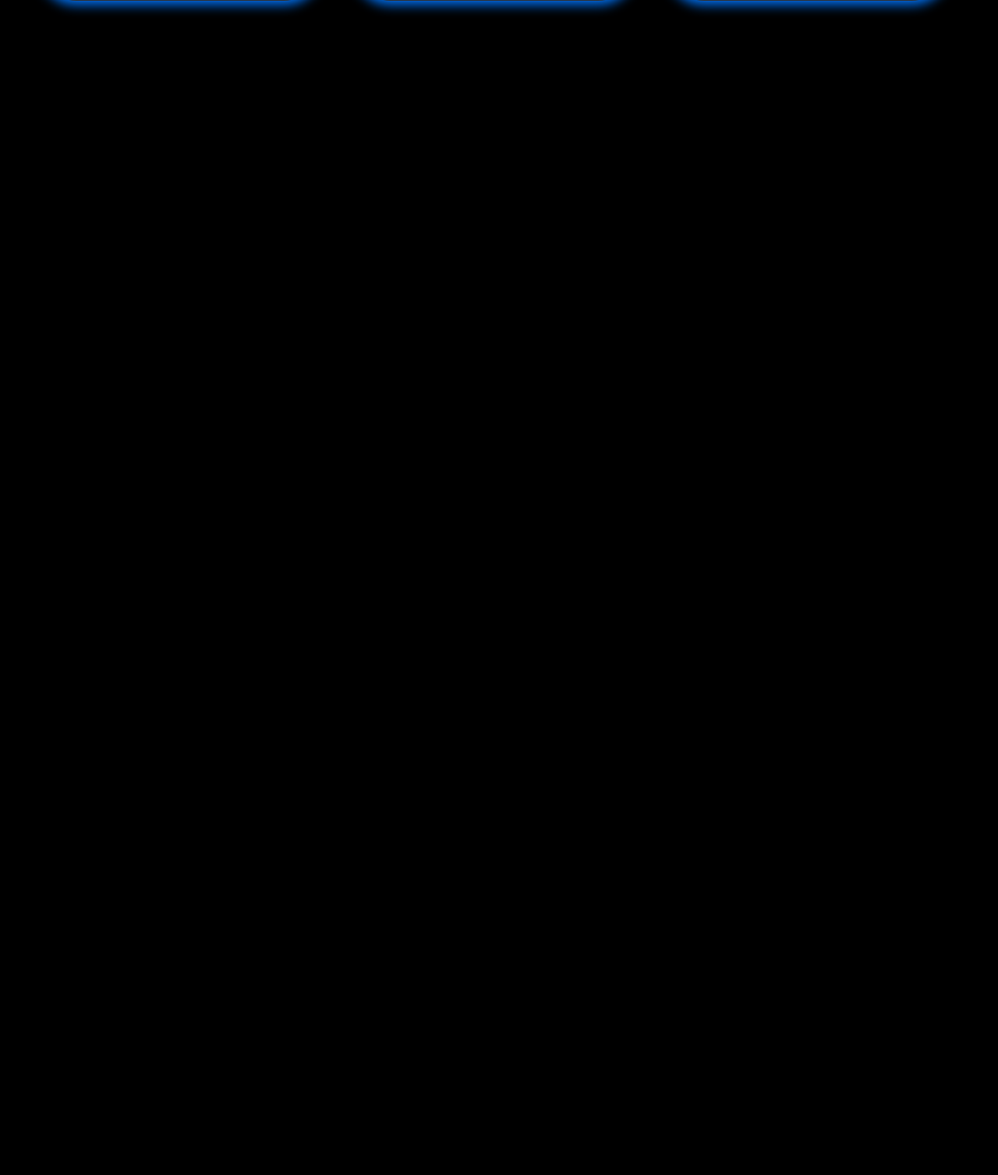
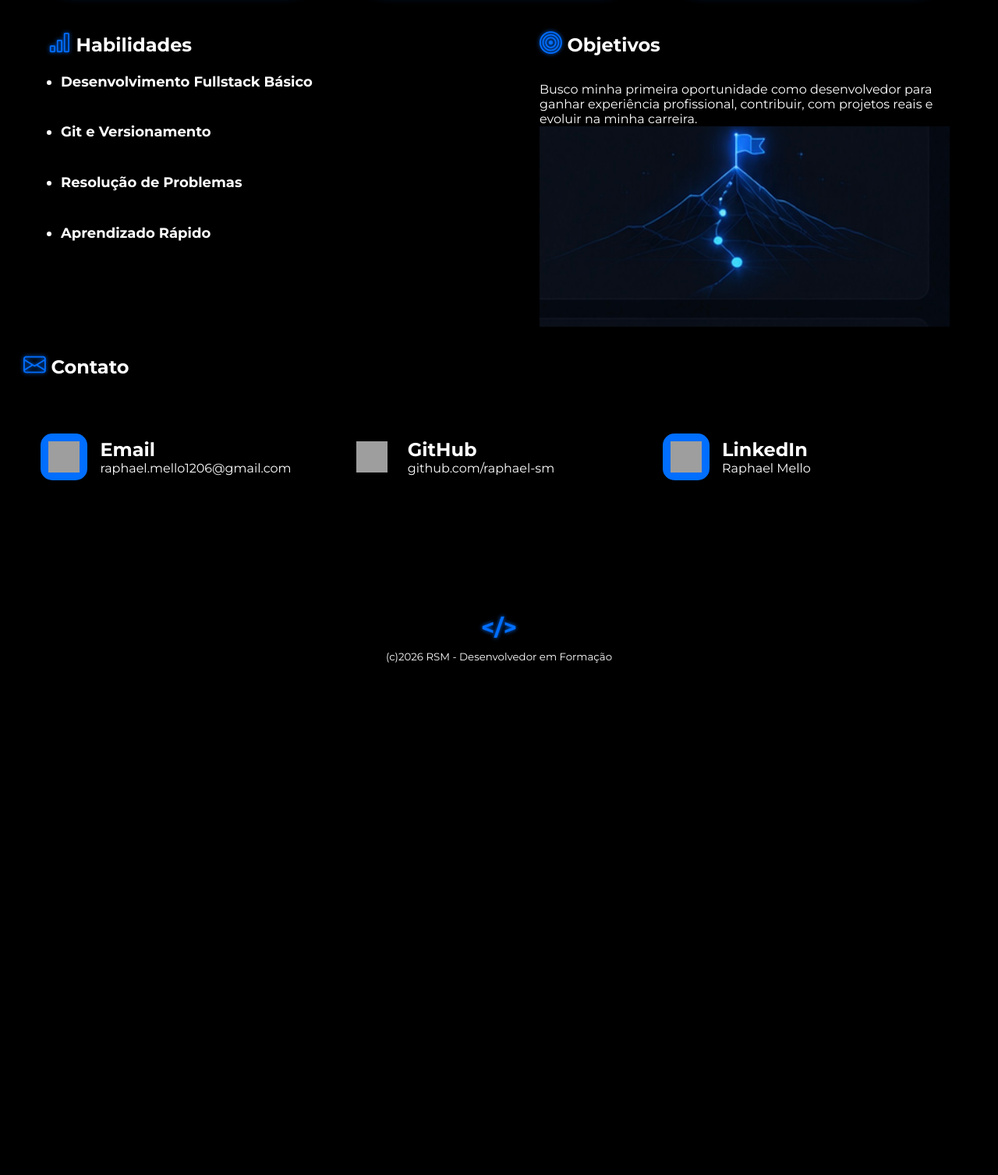
Before and after one commit to raphael-sm/curso-3c, a PHP site: page / in a window 1280 px wide. Shown: the part 1693-3200 px from the top of the page at 78% size. After the commit the page ends 2543 px from the top, so only its background shows below. Run offline with PHP 8.4, Linux system fonts and the light colour scheme; grey boxes are pictures that could not be loaded.

Commit message:
portfolio pt 1

```diff
--- a/css/portfolio/index.html
+++ b/css/portfolio/index.html
@@ -13,10 +13,12 @@
             <span class="big">&lt;&sol;&gt;</span><h2>&nbsp;raphael.dev</h2>
         </div>
         <div class="meio">
-            <a href="#sobre">Sobre</a>
-            <a href="#projetos">Projetos</a>
-            <a href="#tecnologias">Habilidades</a>
-            <a href="#contato">Contato</a>
+            <div class="lista_desktop">
+                <a href="#sobre">Sobre</a>
+                <a href="#projetos">Projetos</a>
+                <a href="#habilidades">Habilidades</a>
+                <a href="#contato">Contato</a>
+            </div>
         </div>
     </header>
     <main class="content">
@@ -101,9 +103,66 @@
                 </div>
             </div>
         </section>
+        <section class="hab_obj">
+            <section id="habilidades">
+                <h2><span class="big"><i class="big bi bi-bar-chart"></i></span>&nbsp;Habilidades</h2>
+                <ul>
+                    <li>Desenvolvimento Fullstack Básico</li>
+                    <li>Git e Versionamento</li>
+                    <li>Resolução de Problemas</li>
+                    <li>Aprendizado Rápido</li>
+                </ul>
+            </section>
+            <article class="objetivo">
+                <h2><span class="big"><i class="big bi bi-bullseye"></i></span>&nbsp;Objetivos</h2>
+                <p class="texto">Busco minha primeira oportunidade como desenvolvedor para ganhar experiência profissional, contribuir, com projetos reais e evoluir na minha carreira.</p>
+                <img src="mtn.jpeg">
+            </article>
+        </section>
+        <section id="contato">
+            <h2><span class="big"><i class="big bi bi-envelope"></i></span>&nbsp;Contato</h2>
+            <div class="list">
+                <div class="item">
+                    <div class="logo_container email">
+                        <img src="https://uxwing.com/wp-content/themes/uxwing/download/communication-chat-call/email-envelope-line-white-icon.png">
+                    </div>
+                    <div class="details_container">
+                        <a href="mailto:raphael.mello1206@gmail.com">
+                            <h2>Email</h2>
+                            raphael.mello1206@gmail.com
+                        </a>
+                    </div>
+                </div>
+                <div class="item">
+                    <div class="logo_container">
+                        <img src="https://uxwing.com/wp-content/themes/uxwing/download/brands-and-social-media/github-white-icon.png">
+                    </div>
+                    <div class="details_container">
+                        <a href="https://github.com/raphael-sm" target="_blank" rel="noopener noreferrer">
+                            <h2>GitHub</h2>
+                            github.com/raphael-sm
+                        </a>
+                    </div>
+                </div>
+                <div class="item">
+                    <div class="logo_container email">
+                        <img src="https://www.freeiconspng.com/thumbs/linkedin-logo-png/displaying-19-gallery-images-for-linkedin-logo-png-25.png">
+                    </div>
+                    <div class="details_container">
+                        <a href="www.linkedin.com/in/raphael-mello-45346537b" target="_blank" rel="noopener noreferrer">
+                            <h2>LinkedIn</h2>
+                            Raphael Mello
+                        </a>
+                    </div>
+                </div>
+            </div>
+        </section>
     </main>
     <footer class="foot">
-
+        <span class="big">&lt;&sol;&gt;</span>
+        <div>
+            <small>(c)2026 RSM - Desenvolvedor em Formação</small>
+        </div>
     </footer>
 </body>
 </html>
--- a/css/portfolio/styles.css
+++ b/css/portfolio/styles.css
@@ -8,7 +8,7 @@
 }
 
 :root {
-    --destaque: rgb(0, 119, 255);
+    --destaque: rgb(0, 110, 255);
 }
 
 body {
@@ -20,7 +20,7 @@ body {
     grid-template-columns: 1;
     grid-template-rows: 1fr 30fr 1fr;
     width: 100vw;
-    height: 400vh;
+    height: 320vh;
     font-family: Montserrat;
     color: white;
 }
@@ -29,7 +29,7 @@ body {
     grid-area: head;
     display: flex;
     align-items: start;
-    justify-content: center;
+    justify-content: start;
     background-color: black;
     position: sticky;
     top: 0;
@@ -40,7 +40,7 @@ body {
     width: 50%;
     height: 100%;
     display: flex;
-    padding: 24pt;
+    padding: 24px;
     font-style: italic;
     align-items: center;
 }
@@ -53,6 +53,11 @@ body {
     height: 100%;
     display: flex;
     align-items: center;
+    justify-content: end;
+}
+
+.lista_desktop {
+    display: block;
 }
 
 .meio a {
@@ -115,7 +120,7 @@ body {
 }
 
 .h0 {
-    font-size: 3.5rem;
+    font-size: clamp(1.5rem, 1vw + 1.5rem, 3.5rem);
 }
 
 .bio {
@@ -129,6 +134,7 @@ body {
 
 .fotoperfil {
     width: 80px;
+    height: 80px;
     border-radius: 10px;
     margin-right: 10px;
     box-shadow: 0 0 64px var(--destaque);
@@ -158,6 +164,7 @@ body {
 
 #projetos {
     padding-top: 40px;
+    padding-bottom: 40px;
 }
 
 .projects {
@@ -203,3 +210,96 @@ body {
 [id] {
   scroll-margin-top: 100px;
 }
+
+.hab_obj {
+    display: grid;
+    grid-template-columns: 1fr 1fr;
+    gap: 40px;
+}
+
+#habilidades {
+    padding: 32px;
+    height: 400px;
+}
+
+#habilidades li {
+    margin-left: 16px;
+    line-height: 3.6;
+    font-weight: bold;
+    font-size: 18px;
+}
+
+.objetivo {
+    padding: 32px;
+    display: flex;
+    flex-direction: column;
+}
+
+.texto {
+    padding-top: 32px;
+}
+
+.objetivo img {
+    width: 100%;
+}
+
+.list {
+    width: 100%;
+    height: 200px;
+    display: flex;
+}
+
+.list .item {
+    width: 30%;
+    height: 100%;
+}
+
+.logo_container {
+    width: 60px;
+    height: 60px;
+    display: flex;
+    justify-content: center;
+    align-items: center;
+    border-radius: 15px;
+}
+
+.email {
+    background-color: var(--destaque);
+}
+
+.logo_container img {
+    width: 40px;
+    height: 40px;
+}
+
+.details_container {
+    display: flex;
+    flex-direction: column;
+    padding-left: 16px;
+}
+
+.details_container a {
+    text-decoration: none;
+    color: white;
+
+}
+
+.foot {
+    display: flex;
+    align-items: center;
+    flex-direction: column;
+}
+
+.foot div {
+    padding-top: 10px;
+}
+
+@media(max-width: 1024px) {
+    .esq {
+        width: 35%;
+    }
+
+    .meio {
+        width: 65%;
+    }
+}
--- /dev/null
+++ b/php/index.php
@@ -0,0 +1,3 @@
+<?php
+    echo "muitas coisas";
+?>
```
Also changed, not shown: css/portfolio/bus.png (added), css/portfolio/mtn.jpeg (added), css/portfolio/urna.png (added).
